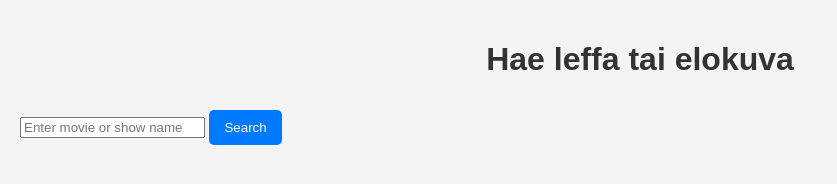
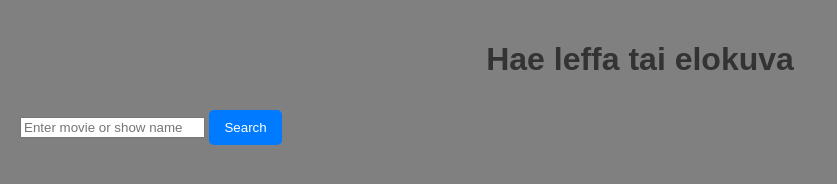
Before and after one commit to arska10/arskaflix, a plain HTML site: page index.html in a window 1280 px wide. Shown: the whole page, without its empty margins (0-837 px from the left). Drawn offline with Linux system fonts and the light colour scheme.

Commit message:
Harmaaks

```diff
--- a/index.html
+++ b/index.html
@@ -7,7 +7,7 @@
     <style>
         body {
             font-family: Arial, sans-serif;
-            background-color: #f4f4f4;
+            background-color: #808080;
             margin: 0;
             padding: 20px;
         }
```
